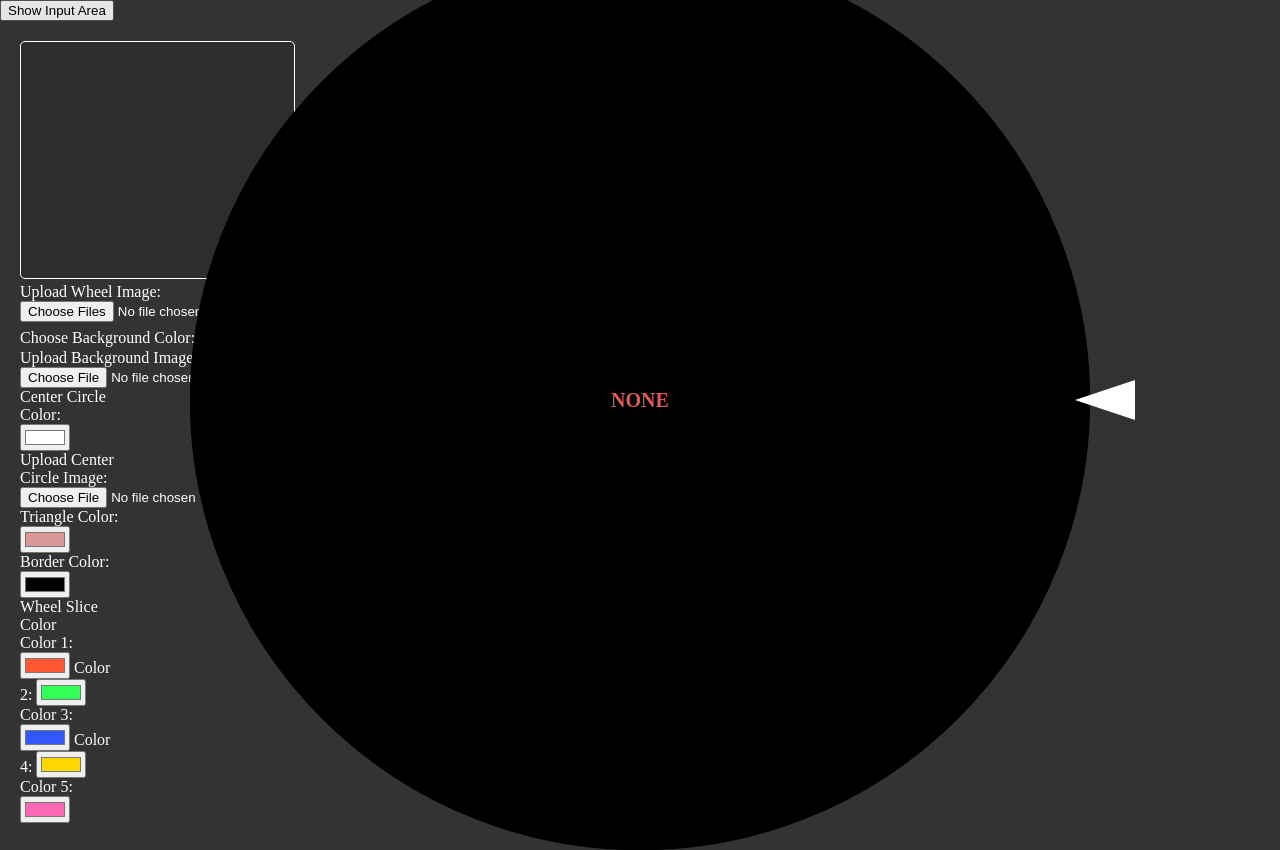
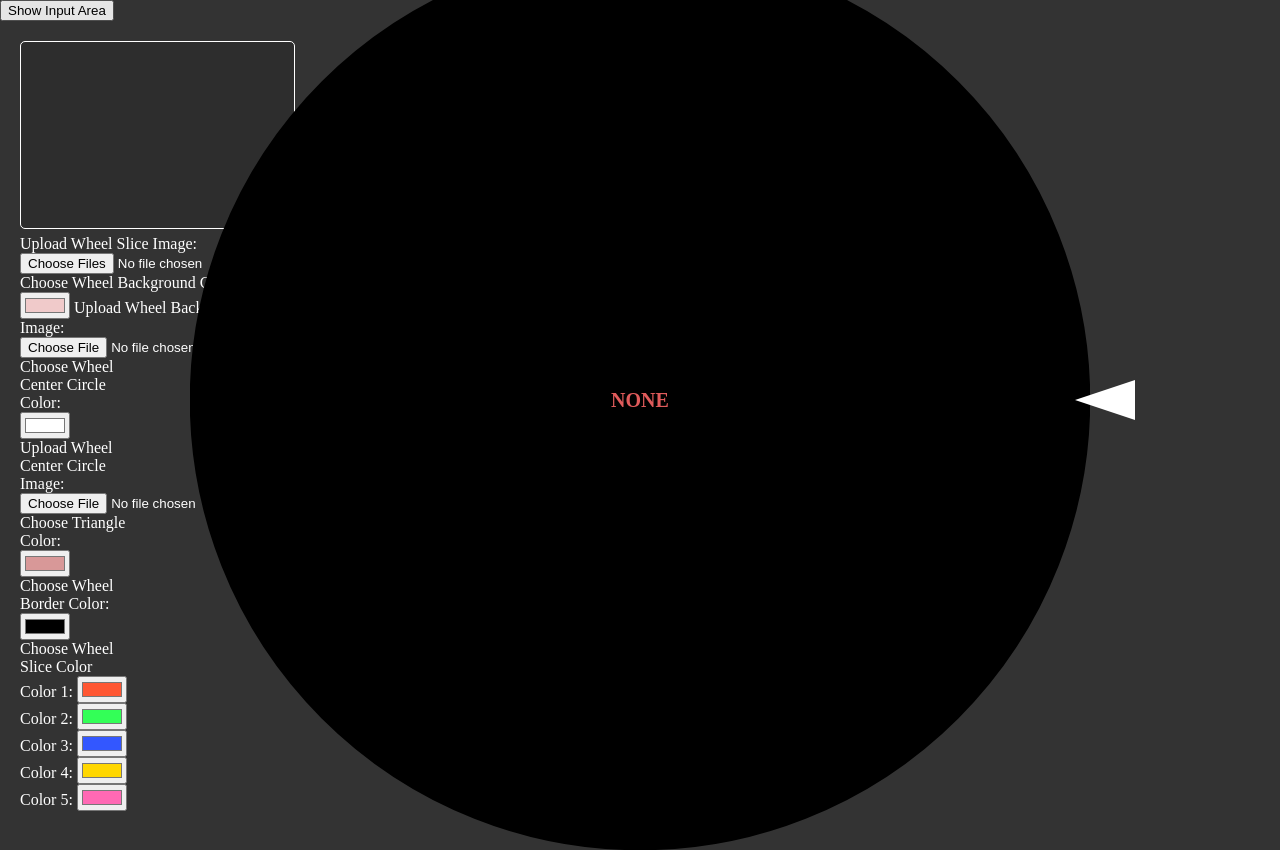
Before and after one commit to Naimul0307/Spin-The-Wheel-main, a plain HTML site: page index.html in a window 1280 px wide. Drawn offline with Linux system fonts and the light colour scheme.

Commit message:
changed wheel color

```diff
--- a/index.html
+++ b/index.html
@@ -15,39 +15,39 @@
             <!-- Input for text items -->
             <textarea id="itemTextarea"></textarea>
             <!-- Input for uploading background image -->
-            <label for="bg-image">Upload Wheel Image:</label>
+            <label for="bg-image">Upload Wheel Slice Image:</label>
             <input type="file" id="imageUpload" multiple accept="image/*" onchange="handleImageUpload()">
             </div>
 
             <div>
             <!-- Input for selecting background color -->
-            <label for="bg-color">Choose Background Color:</label>
+            <label for="bg-color">Choose Wheel Background Color:</label>
             <input type="color" id="bg-color" name="bg-color" value="#f0caca">
             <!-- Input for uploading background image -->
-            <label for="bg-image">Upload Background Image:</label>
+            <label for="bg-image">Upload Wheel Background Image:</label>
             <input type="file" id="bg-image" name="bg-image" accept="image/*">
             </div>
 
             <!-- Input for changing center circle color -->
-            <label for="center-circle-color">Center Circle Color:</label>
+            <label for="center-circle-color">Choose Wheel Center Circle Color:</label>
             <input type="color" id="center-circle-color" value="#FFFFFF">
 
             <!-- Input for changing center circle background -->
-            <label for="center-circle-image">Upload Center Circle Image:</label>
+            <label for="center-circle-image">Upload Wheel Center Circle Image:</label>
             <input type="file" id="center-circle-image" accept="image/*">
 
 
             <!-- Input for changing triangle color -->
-            <label for="triangle-color">Triangle Color:</label>
+            <label for="triangle-color">Choose Triangle Color:</label>
             <input type="color" id="triangle-color" value="#D89898">
 
             <div>
                 <div>
-                    <label for="border-color">Border Color:</label>
+                    <label for="border-color">Choose Wheel Border Color:</label>
                     <input type="color" id="border-color" value="#000000">
                 </div>
                 <div>
-                    <label> Wheel Slice Color</label>
+                    <label> Choose Wheel Slice Color</label>
                     <div>
                         <label for="color1">Color 1:</label>
                         <input type="color" id="color1" value="#FF5733">
--- a/public/css/style.css
+++ b/public/css/style.css
@@ -21,7 +21,7 @@ html, body {
 
 textarea {
     width: 100%; /* Full width of the input area */
-    height: calc(32vh - 40px); /* Adjust height to fit the viewport */
+    height: calc(32vh - 90px); /* Adjust height to fit the viewport */
     background-color: rgba(20, 20, 20, 0.2);
     caret-color: #fff;
     resize: none;
@@ -30,6 +30,7 @@ textarea {
     padding: 10px;
     font-size: 16px;
     border-radius: 5px;
+    margin-bottom: 2px;
 }
 
 .content {
```
